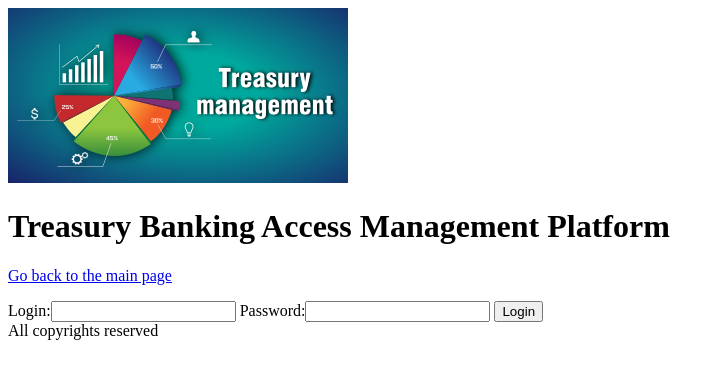
After one commit to plisek1986/treasury_banking, a Django app: page /login/ in a window 1280 px wide. The commit adds this page. Shown: the top 379 px of the page, without its empty margins (0-723 px from the left). Run offline with Django 3.2, Linux system fonts and the light colour scheme.

Commit message:
login password hashed

```diff
--- a/treasury_project/treasury_banking_app/forms.py
+++ b/treasury_project/treasury_banking_app/forms.py
@@ -30,3 +30,8 @@ class BankAddForm(ModelForm):
     class Meta:
         model = Bank
         fields = ['name']
+
+
+class LoginForm(forms.Form):
+    login = forms.CharField(max_length=64, required=True)
+    password = forms.CharField(max_length=64, widget=forms.PasswordInput, required=True)
--- /dev/null
+++ b/treasury_project/treasury_banking_app/templates/login.html
@@ -0,0 +1,10 @@
+{% extends 'base.html' %}
+{% block content %}
+<p><a href="{% url 'main' %}">Go back to the main page</a></p>
+<form action="" method="POST">
+    {% csrf_token %}
+    {{form}}
+    <button type="submit">Login</button>
+</form>
+{{message}}
+{% endblock %}
--- a/treasury_project/treasury_banking_app/templates/main_page.html
+++ b/treasury_project/treasury_banking_app/templates/main_page.html
@@ -1,7 +1,7 @@
 {% extends 'base.html' %}
 {% block content %}
       <ul>
-        <li><a href="#"><span class="glyphicon glyphicon-log-in"></span> Login</a></li>
+        <li><a href="{% url 'login' %}">Login</a></li>
       </ul>
       <h1>Welcome</h1>
       <p>You are about to log into the application that has been created to help you and our Enterprise to manage users
--- a/treasury_project/treasury_banking_app/views.py
+++ b/treasury_project/treasury_banking_app/views.py
@@ -1,8 +1,10 @@
 from django.shortcuts import render, redirect
 from django.views import View
 import hashlib
+from django.contrib.auth import authenticate
 
-from treasury_banking_app.forms import UserCreateForm, CompanyCreateForm, BankAddForm, AdministratorCreateForm
+from treasury_banking_app.forms import UserCreateForm, CompanyCreateForm, BankAddForm, AdministratorCreateForm, \
+    LoginForm
 from treasury_banking_app.models import User, Account, Company, Bank, ACCESS_CHOICE, Administrator, COUNTRY_CHOICE
 
 IBAN_COUNTRY_CODE_LENGTH = {
@@ -299,15 +301,17 @@ class AccountCreateView(View):
             message = 'Please provide iban number.'
             return render(request, 'account_create.html', {'banks': banks, 'companies': companies, 'message': message,
                                                            'country_codes': country_codes})
-        elif iban_country_code in IBAN_COUNTRY_CODE_LENGTH and iban_length != IBAN_COUNTRY_CODE_LENGTH[iban_country_code]:
+        elif iban_country_code in IBAN_COUNTRY_CODE_LENGTH and iban_length != IBAN_COUNTRY_CODE_LENGTH[
+            iban_country_code]:
             message = f'Provided iban number is incorrect. Make sure iban has {IBAN_COUNTRY_CODE_LENGTH[iban_country_code]} characters'
             return render(request, 'account_create.html', {'banks': banks, 'companies': companies, 'message': message,
                                                            'country_codes': country_codes})
         else:
             if Account.objects.filter(iban_number=full_iban):
                 message = 'Provided iban already exists in the database.'
-                return render(request, 'account_create.html', {'banks': banks, 'companies': companies, 'message': message,
-                                                                'country_codes': country_codes})
+                return render(request, 'account_create.html',
+                              {'banks': banks, 'companies': companies, 'message': message,
+                               'country_codes': country_codes})
 
         swift_code = request.POST.get('swift')
         bank = request.POST.get('bank')
@@ -461,6 +465,7 @@ class AdministratorCreateView(View):
                 message = 'Passwords are not identical.'
                 return render(request, 'admin_create.html', {'form': form, 'message': message})
             password = hashlib.md5(password.encode('UTF-8'))
+            password = password.hexdigest()
             Administrator.objects.create(name=name, surname=surname, login=login, password=password)
             return redirect('admins-list')
 
@@ -471,3 +476,23 @@ def administrator_delete(request, admin_id):
         admin.delete()
         return redirect('admins-list')
     return render(request, 'admin_delete.html', {'admin': admin})
+
+
+class LoginView(View):
+    def get(self, request):
+        form = LoginForm()
+        return render(request, 'login.html', {'form': form})
+
+    def post(self, request):
+        form = LoginForm(request.POST)
+        if form.is_valid():
+            login = form.cleaned_data['login']
+            password = form.cleaned_data['password']
+            password = hashlib.md5(password.encode('UTF-8'))
+            password = password.hexdigest()
+            if Administrator.objects.filter(login=login, password=password):
+
+                return redirect('dashboard')
+            else:
+                message = 'Authentication failed. Please try again.'
+                return render(request, 'login.html', {'form': form, 'message': message})
--- a/treasury_project/treasury_project/urls.py
+++ b/treasury_project/treasury_project/urls.py
@@ -55,4 +55,5 @@ urlpatterns = [
     path('admin_create/', all_views.AdministratorCreateView.as_view(), name='admin-create'),
     path('admin_list/', all_views.AdministratorListView.as_view(), name='admins-list'),
     path('admin_delete/<int:admin_id>/', all_views.administrator_delete, name='admin-delete'),
+    path('login/', all_views.LoginView.as_view(), name='login'),
 ]
```
